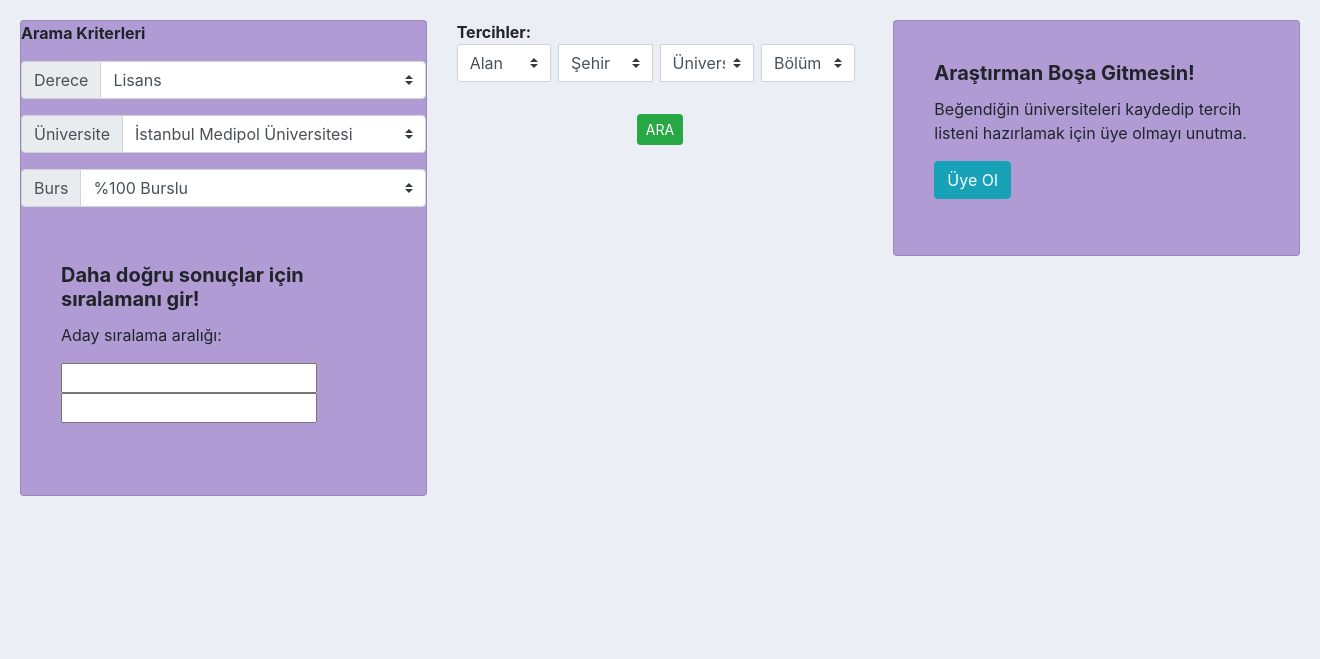
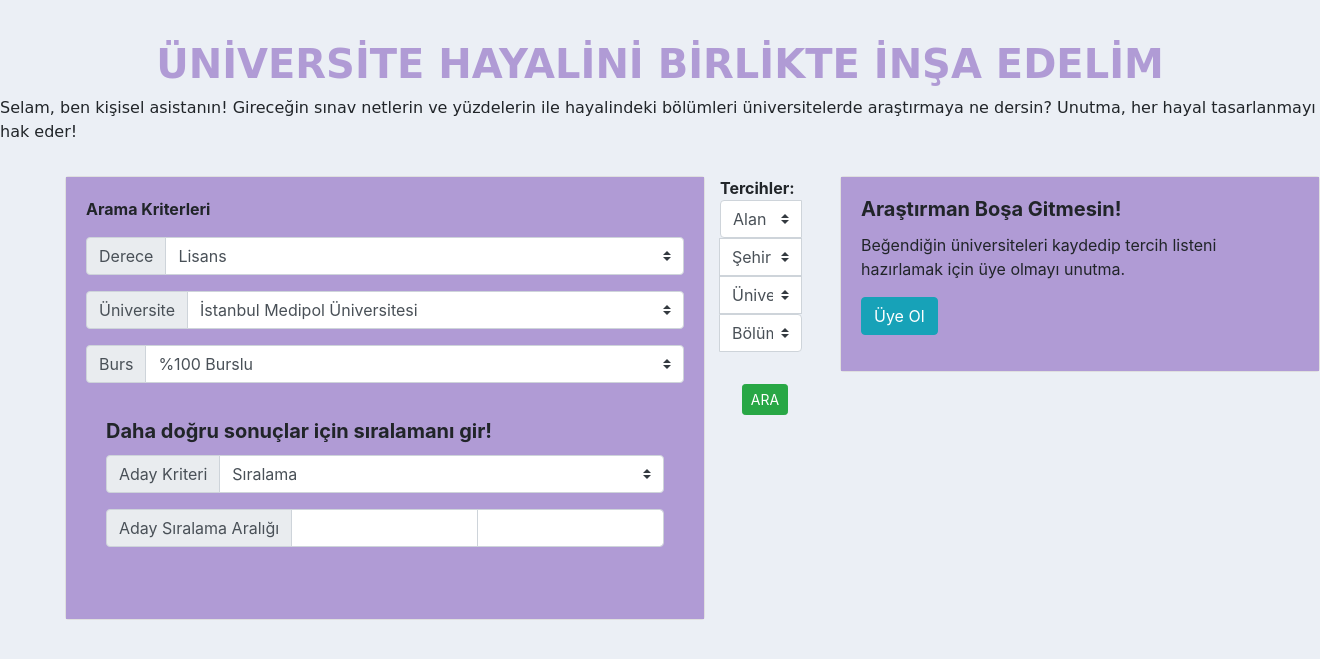
Before and after one commit to Bjornikof/UniAtlas, a Django app: page /asistant/ in a window 1320 px wide. Shown: the part 96-755 px from the top of the page. Run offline with Django 3.2, Linux system fonts and the light colour scheme; some libraries are stand-ins or nearby versions.

Commit message:
FIX: Before submit
*Fixed divs.
*Created css for assistant.

```diff
--- /dev/null
+++ b/uniatlas/static/css/asistant.css
@@ -0,0 +1,27 @@
+.card-body {
+    background-color: #B09BD5;
+}
+
+.card {
+    margin-top: 1em;
+}
+
+#middle-col {
+    margin-top: 1em;
+}
+
+#last-col {
+    width: 30em;
+}
+
+#first-col {
+    width: 40em;
+    margin-left: 5em;
+}
+
+#main-header {
+    color: #B09BD5;
+    font-weight: bold;
+    text-align: center;
+    margin-top: 1em;
+}
--- a/uniatlas/website/templates/website/asistant.html
+++ b/uniatlas/website/templates/website/asistant.html
@@ -3,18 +3,21 @@
 
 {% block content %}
 
+    <h1 id="main-header" style="font-family:'Comic Sans MS'">ÜNİVERSİTE HAYALİNİ BİRLİKTE İNŞA EDELİM</h1>
+    <link rel="stylesheet" type="text/css" href="{% static '/css/asistant.css' %}">
+    <html>
+    <div class="d-flex justify-content-center">
+        <p class="text-area" style="font-family:'Comic Sans MS'">Selam, ben kişisel asistanın! Gireceğin sınav netlerin
+            ve yüzdelerin ile hayalindeki bölümleri üniversitelerde araştırmaya ne dersin? Unutma, her hayal
+            tasarlanmayı hak eder!</p>
+    </div>
 
-<link rel="stylesheet" type="text/css" href="{% static '/css/asistan.css' %}">
-<html>
-
-
-        <body>
-
+    <div class="d-flex justify-content-center">
+        <div class="row">
+            <div id="first-col" class="card">
                 <div class="card-body">
                     <div class="row">
                         <div class="col">
-
-                         <div class="card" style="background-color: #B09BD5">
                             <header class="password-header"><b>Arama Kriterleri</b>
                             </header>
                             <div class="input-group input-group-sm mb-3">
@@ -60,11 +63,26 @@
                                 <div class="input-group input-group-md mb-3">
                                     <div class="card-body">
 
-                        <div class="card-body">
-                            <h5 class="card-title"><b> Daha doğru sonuçlar için sıralamanı gir! </b></h5>
-                            <p class="card-text"> Aday sıralama aralığı: </p>
+                                        <h5 class="card-title"><b> Daha doğru sonuçlar için sıralamanı gir! </b>
+                                        </h5>
+                                        <div class="input-group mb-3">
+                                            <div class="input-group-prepend">
 
-                            <input type="text" > <input type="text" >
+                                                <label class="input-group-text" for="inputGroupSelect01">Aday
+                                                    Kriteri</label>
+                                            </div>
+                                            <select class="custom-select" id="inputGroupSelect01">
+                                                <option selected>Sıralama</option>
+                                                <option value="1">Puan</option>
+                                            </select>
+                                        </div>
+                                        <div class="input-group">
+                                            <div class="input-group-prepend">
+                                                <span class="input-group-text" id="">Aday Sıralama Aralığı</span>
+                                            </div>
+                                            <input type="text" class="form-control">
+                                            <input type="text" class="form-control">
+                                        </div>
 
                                     </div>
                                 </div>
@@ -72,8 +90,9 @@
                         </div>
                     </div>
                 </div>
-                <div class="col">
-                    <header class="password-header"> <b> Tercihler: </b>
+            </div>
+            <div id="middle-col" class="col">
+                <header class="password-header"><b> Tercihler: </b>
                 </header>
                 <div class="input-group input-group-sm mb-3">
                     <div class="input-group input-group-md mb-3">
@@ -124,13 +143,15 @@
                 </div>
 
             </div>
-                <div class="col">  <div class="card" style="background-color: #B09BD5">
+            <div class="col">
+                <div id="last-col" class="card">
+                    <div class="card-body">
                         <div class="input-group input-group-md mb-3">
-                           <div class="card-body">
-
-                        <div class="card-body">
                             <h5 class="card-title"><b> Araştırman Boşa Gitmesin! </b></h5>
-                            <p class="card-text"> Beğendiğin üniversiteleri kaydedip tercih listeni hazırlamak için üye
+                            <p class="card-text"> Beğendiğin üniversiteleri kaydedip tercih listeni
+                                hazırlamak
+                                için
+                                üye
                                 olmayı unutma. </p>
                             <button type="button" class="btn btn-info" href="/signup/">Üye Ol</button>
 
@@ -138,11 +159,9 @@
                     </div>
                 </div>
             </div>
-
-                </div> </div>
+        </div>
     </div>
 
-        </body>
     </html>
 
 
```
Also changed, not shown: uniatlas/static/css/unilist.css (+9 -4 lines), uniatlas/website/templates/website/unilist.html (+5 -28 lines). Lines whose indentation alone changed are shown as unchanged.
